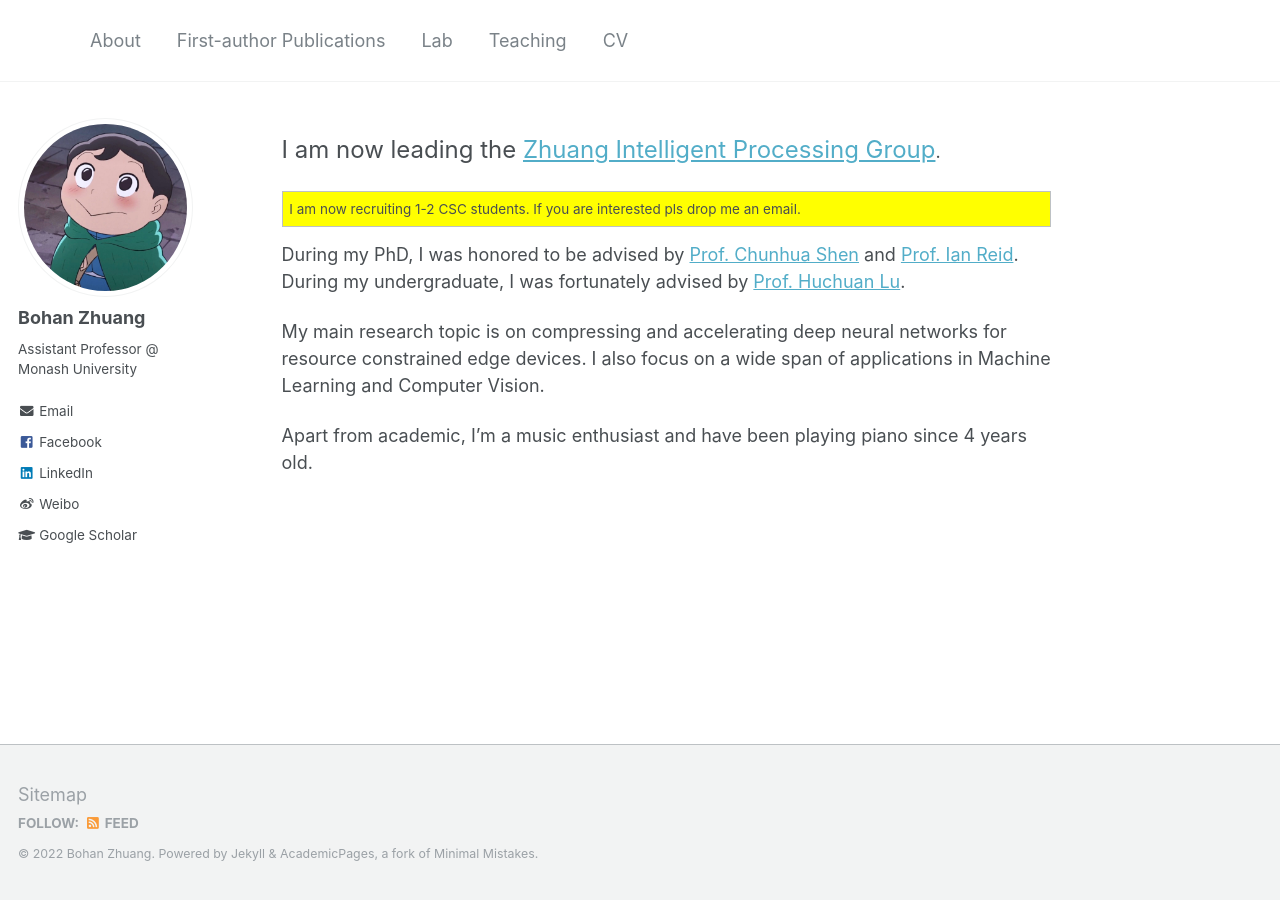
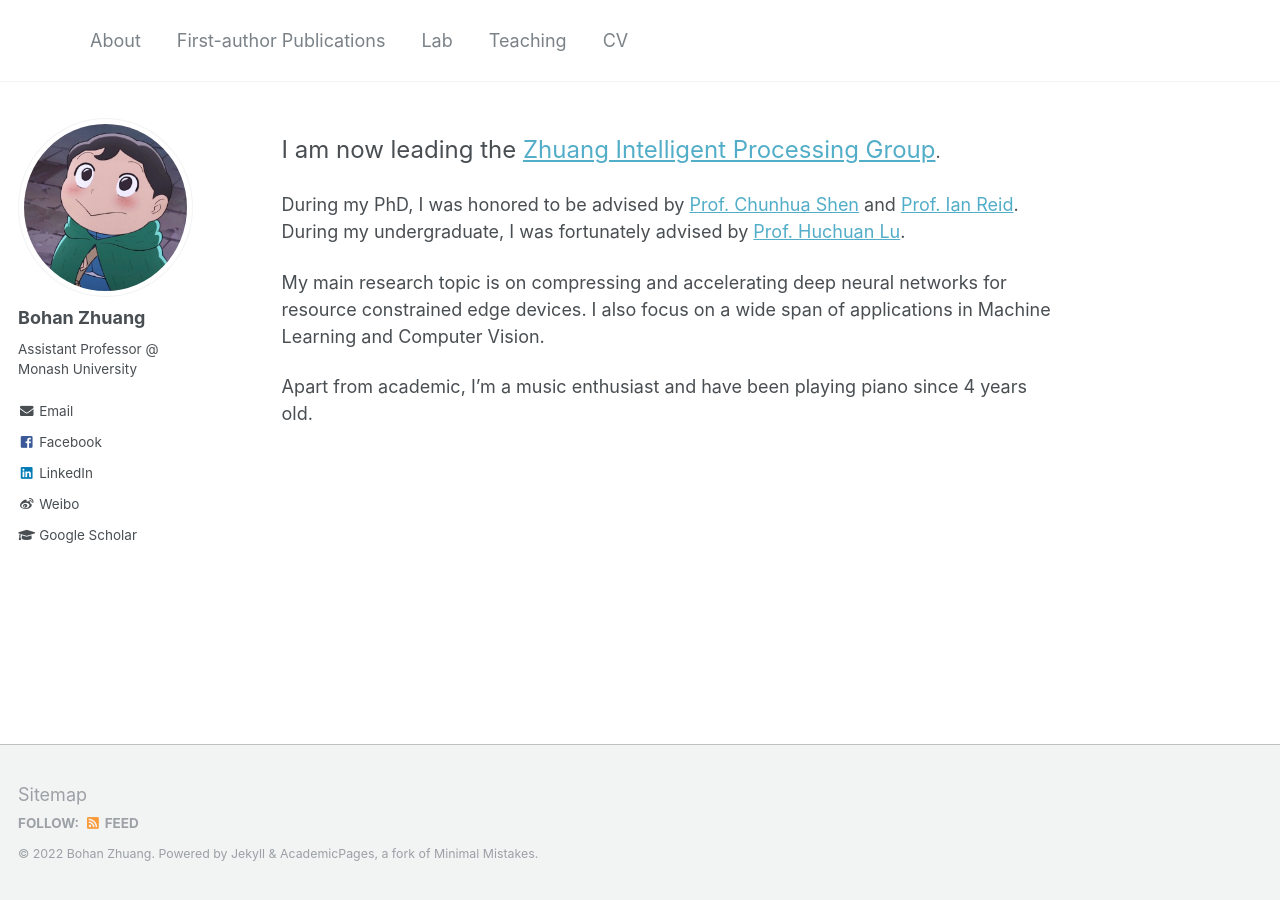
Before and after one commit to bohanzhuang/bohanzhuang.github.io, a Jekyll site: the page built from _pages/about.md, in a window 1280 px wide. Built offline with Jekyll 4.4.1, drawn with Linux system fonts in a browser that asks for light colours.

Commit message:
Update about.md

```diff
--- a/_pages/about.md
+++ b/_pages/about.md
@@ -12,8 +12,6 @@ redirect_from:
 <font size=5>I am now leading the <a href="https://zip-group.github.io/">Zhuang Intelligent Processing Group</a></font>.
 </p>
 
-<table><tr><td bgcolor=yellow> I am now recruiting 1-2 CSC students. If you are interested pls drop me an email.</td></tr></table>
-
 During my PhD, I was honored to be advised by [Prof. Chunhua Shen](https://cshen.github.io/) and [Prof. Ian Reid](https://cs.adelaide.edu.au/~ianr/).
 During my undergraduate, I was fortunately advised by [Prof. Huchuan Lu](https://www.google.com/search?q=huchuan+lu&oq=huchuan+lu&aqs=chrome..69i57j0i22i30l5.1619j0j7&sourceid=chrome&ie=UTF-8).
 
```
